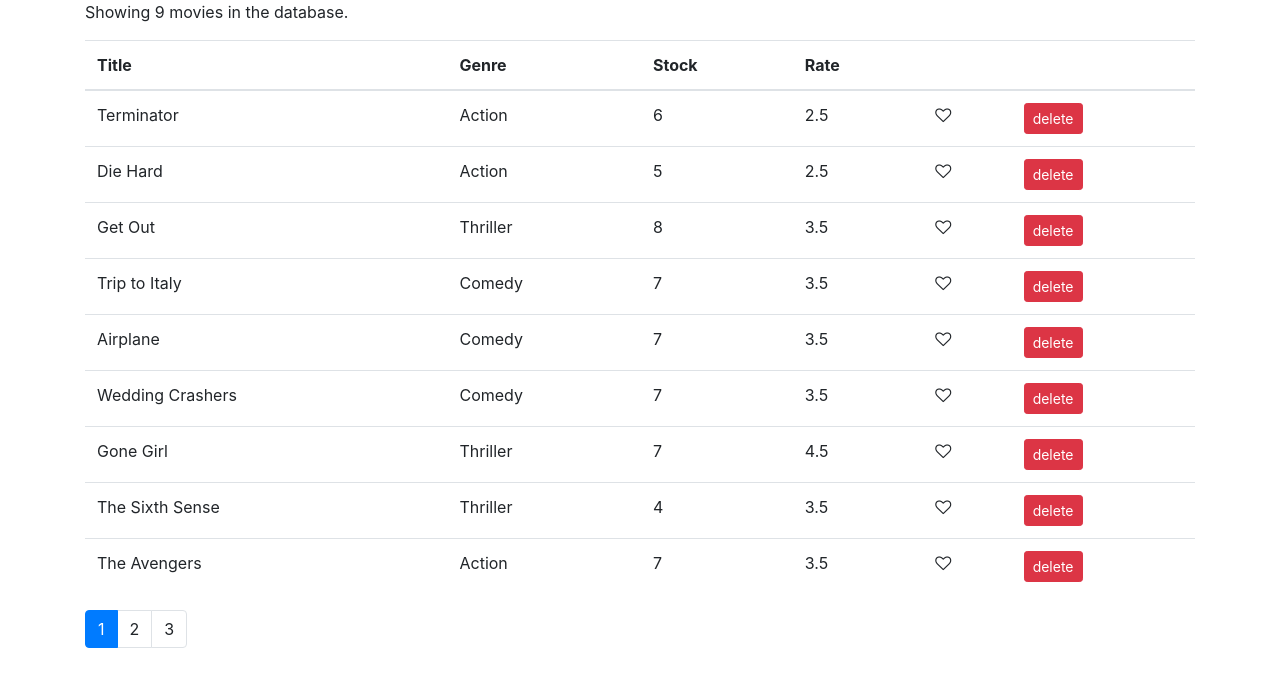
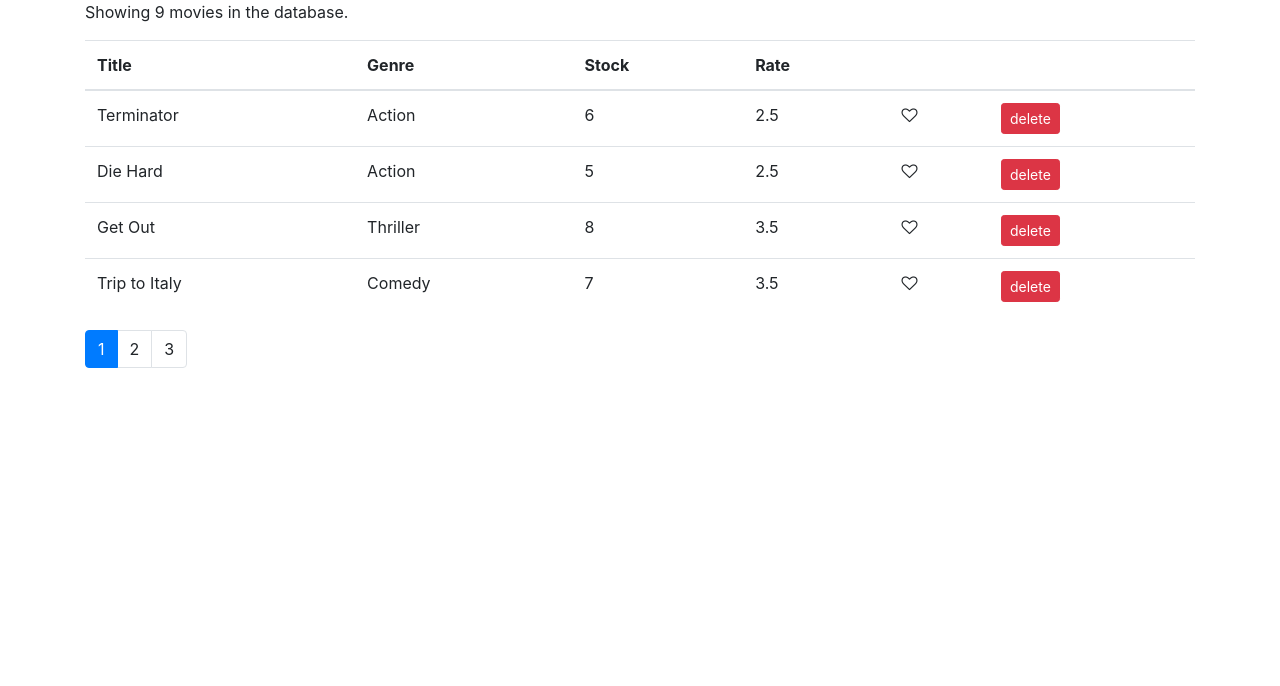
Before and after one commit to ocsfwarch/vidly, a React (Create React App) app: page / in a window 1280 px wide. Shown: the top 686 px of the page. Built offline with nearby package versions, Linux system fonts and the light colour scheme.

Commit message:
Add pagination for movies

```diff
--- a/src/components/movies.jsx
+++ b/src/components/movies.jsx
@@ -2,6 +2,7 @@
 import { getMovies } from "../services/fakeMovieService";
 import Like from "./common/like";
 import Pagination from './common/pagination'
+import { paginate } from '../utils/paginate'
 
 class Movies extends Component {
   state = {
@@ -29,6 +30,8 @@
 
   render() {
     const { length: totalMovies } = this.state.movies;
+    const { pageSize, currentPage, movies: allMovies} = this.state;
+    const movies = paginate(allMovies, currentPage, pageSize)
 
     if (totalMovies === 0) {
       return <p>There are no movies in the database</p>;
@@ -48,7 +51,7 @@
             </tr>
           </thead>
           <tbody>
-            {this.state.movies.map((movie) => (
+            {movies.map((movie) => (
               <tr key={movie._id}>
                 <td>{movie.title}</td>
                 <td>{movie.genre.name}</td>
--- /dev/null
+++ b/src/utils/paginate.js
@@ -0,0 +1,8 @@
+import _ from 'lodash'
+
+export function paginate(items, pageNumber, pageSize) {
+    const startIndex = (pageNumber - 1) * pageSize
+    // Create a lodash object
+    // so we can chain the lodash methods
+    return _(items).slice(startIndex).take(pageSize).value()
+}
```
